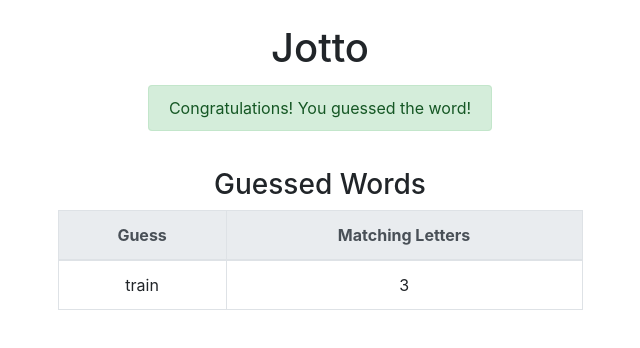
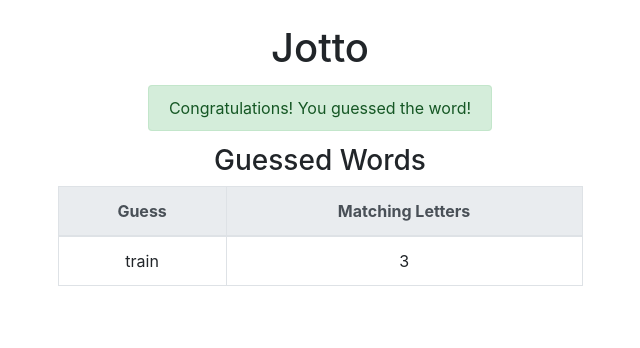
Before and after one commit to kboul/jotto, a React (Create React App) app in the folder portal/: page / in a window 1280 px wide. Shown: the top 348 px of the page, without its empty margins (320-960 px from the left). Built offline with nearby package versions, Linux system fonts and the light colour scheme.

Commit message:
Place Input on the center of the screen horizontally & fix its margin bottom

```diff
--- a/portal/src/components/GuessedWords.jsx
+++ b/portal/src/components/GuessedWords.jsx
@@ -39,7 +39,7 @@ const GuessedWords = ({ guessedWords }) => {
     return (
         <div
             data-test="component-guessed-words"
-            className="col-md-6 offset-md-3 mt-5">
+            className="col-md-6 offset-md-3 mt-4">
             {contents}
         </div>
     );
--- a/portal/src/components/Input.jsx
+++ b/portal/src/components/Input.jsx
@@ -22,7 +22,11 @@ const Input = ({ success, guessWord }) => {
         </form>
     ) : null;
 
-    return <div data-test="component-input">{contents}</div>;
+    return (
+        <div className="col-md-6 offset-md-4" data-test="component-input">
+            {contents}
+        </div>
+    );
 };
 
 Input.propTypes = {
```
